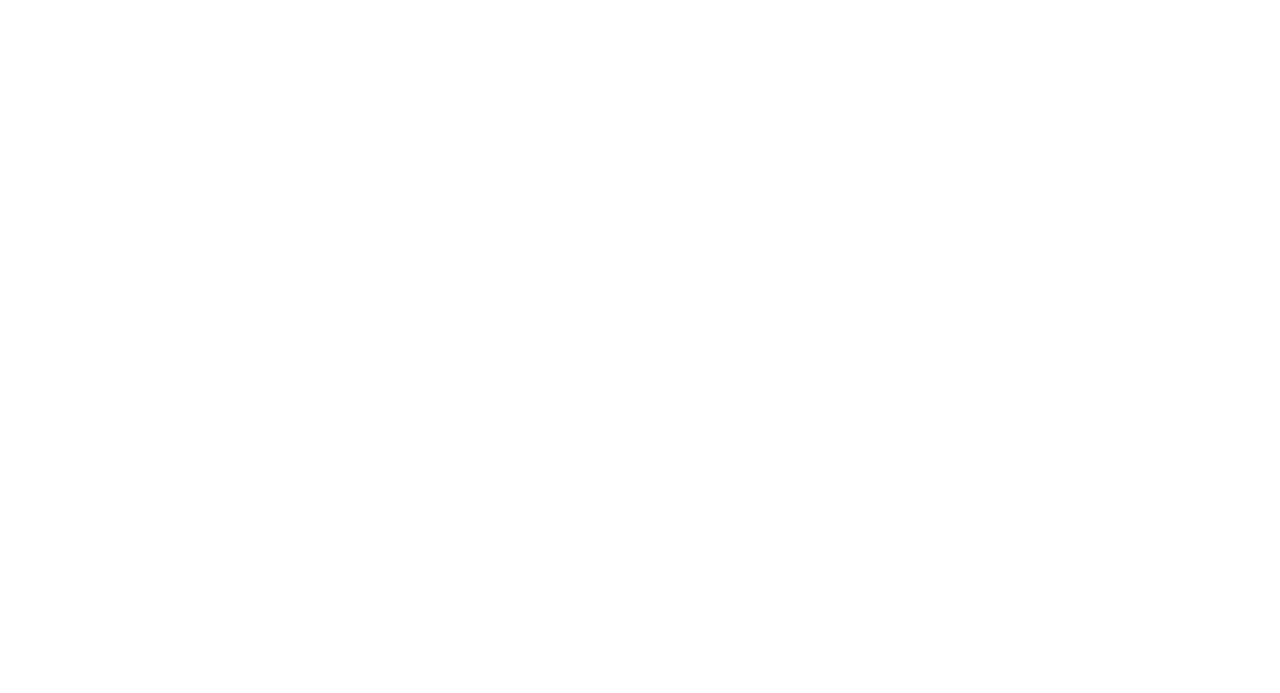
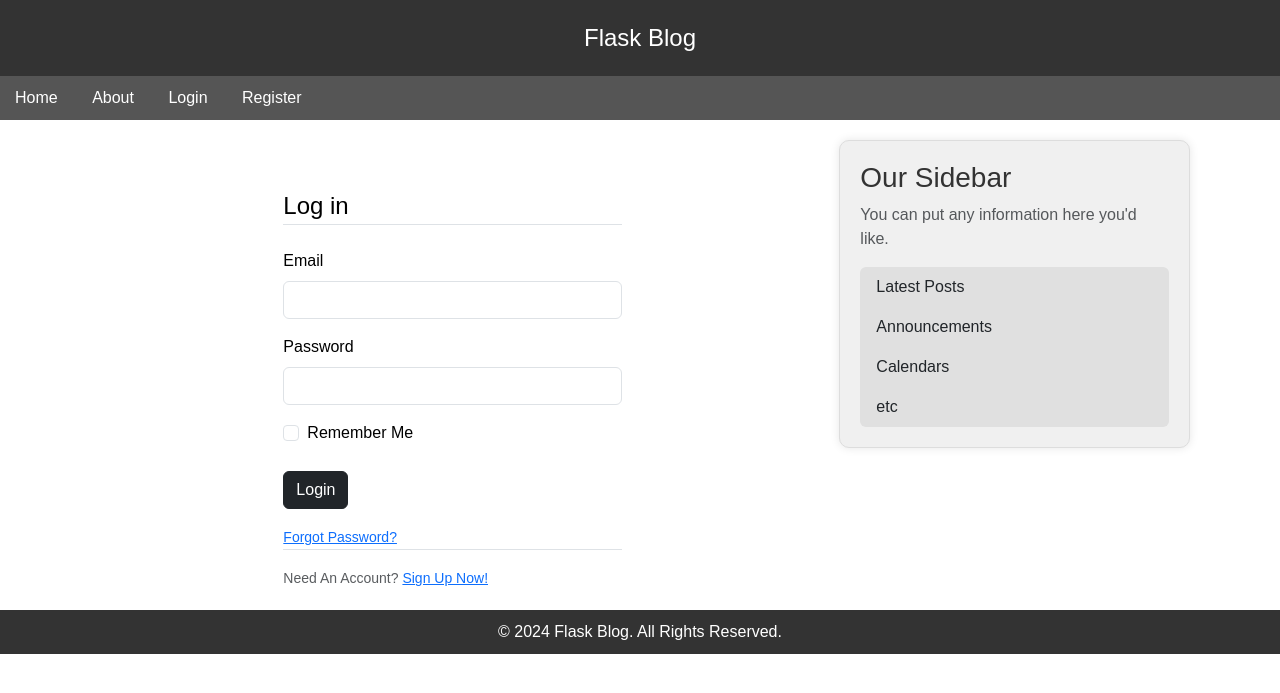
Before and after one commit to KankaveeRamsri/Web-pantip, a Flask app: page /login in a window 1280 px wide. Before the commit the part shown is empty. Shown: the top 693 px of the page. Run offline with Flask 3, Linux system fonts and the light colour scheme.

Commit message:
detail login

```diff
--- a/templates/layout.html
+++ b/templates/layout.html
@@ -86,7 +86,7 @@
         <a href="/">Home</a>
         <a href="/about">About</a>
         <a href="/login">Login</a>
-        <a href="{{ url_for('register') }}">Register</a>
+        <a href="/register">Register</a>
     </nav>
     <main class="container">
         <div class="row">
--- a/templates/login.html
+++ b/templates/login.html
@@ -0,0 +1,56 @@
+{% extends "layout.html" %}
+{% block content %}
+    <div class="container mt-5 ">
+        <div class="row justify-content-center">
+            <div class="col-md-6">
+                <form method="POST" action="">
+                    {{ form.hidden_tag() }}
+                    <fieldset class="form-group">
+                        <legend class="border-bottom mb-4">Log in</legend>
+                        <div class="mb-3">
+                            {{ form.email.label(class="form-label") }}
+                            {% if form.email.errors %}
+                                {{ form.email(class="form-control is-invalid") }}
+                                <div class="invalid-feedback">
+                                    {% for error in form.email.errors %}
+                                        <span>{{ error }}</span>
+                                    {% endfor %}
+                                </div>
+                            {% else %}
+                                {{ form.email(class="form-control") }}
+                            {% endif %}
+                        </div>
+                        <div class="mb-3">
+                            {{ form.password.label(class="form-label") }}
+                            {% if form.password.errors %}
+                                {{ form.password(class="form-control is-invalid") }}
+                                <div class="invalid-feedback">
+                                    {% for error in form.password.errors %}
+                                        <span>{{ error }}</span>
+                                    {% endfor %}
+                                </div>
+                            {% else %}
+                                {{ form.password(class="form-control") }}
+                            {% endif %}
+                        </div>
+                        <div class="form-check">
+                            {{ form.remember(class="form-check-input") }}
+                            {{ form.remember.label(class="form-check-label")}}
+                        </div><br>
+                    </fieldset>
+                    <div class="mb-3">
+                        {{ form.submit(class="btn btn-dark text-white") }}
+                    </div>
+                    <small class="text-muted" ml-2>
+                        <a href="#">Forgot Password?</a>
+                    </small>
+                    <div class="border-top pt-3">
+                        <small class="text-muted">
+                            Need An Account? <a class="ml-2" href="{{ url_for('register') }}">Sign Up Now!</a>
+                        </small>
+                    </div>
+                </form>
+            </div>
+        </div>
+    </div>
+{% endblock content %}
```
